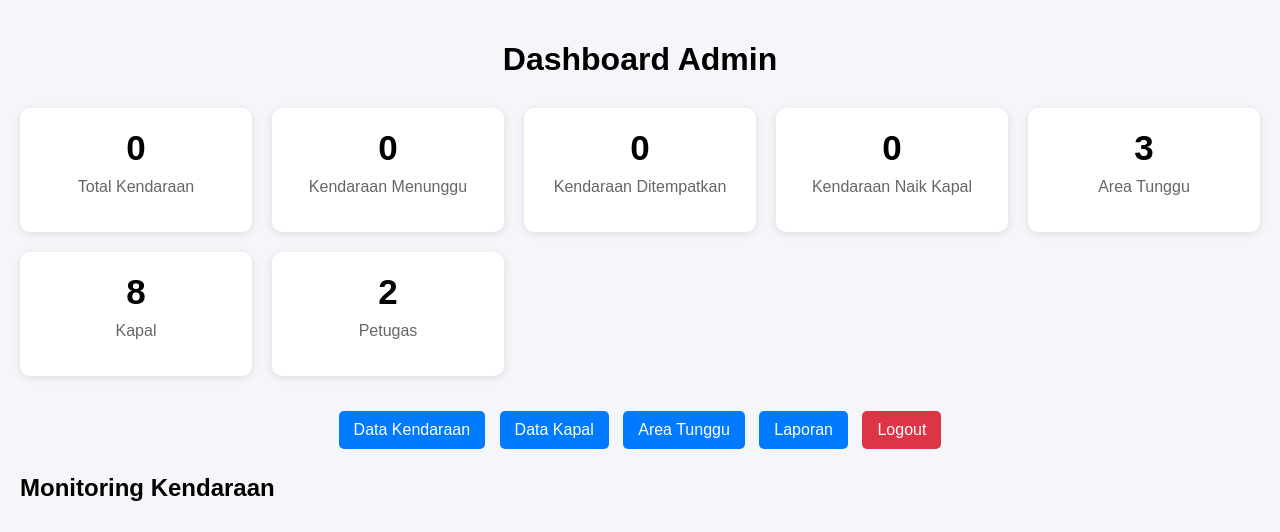
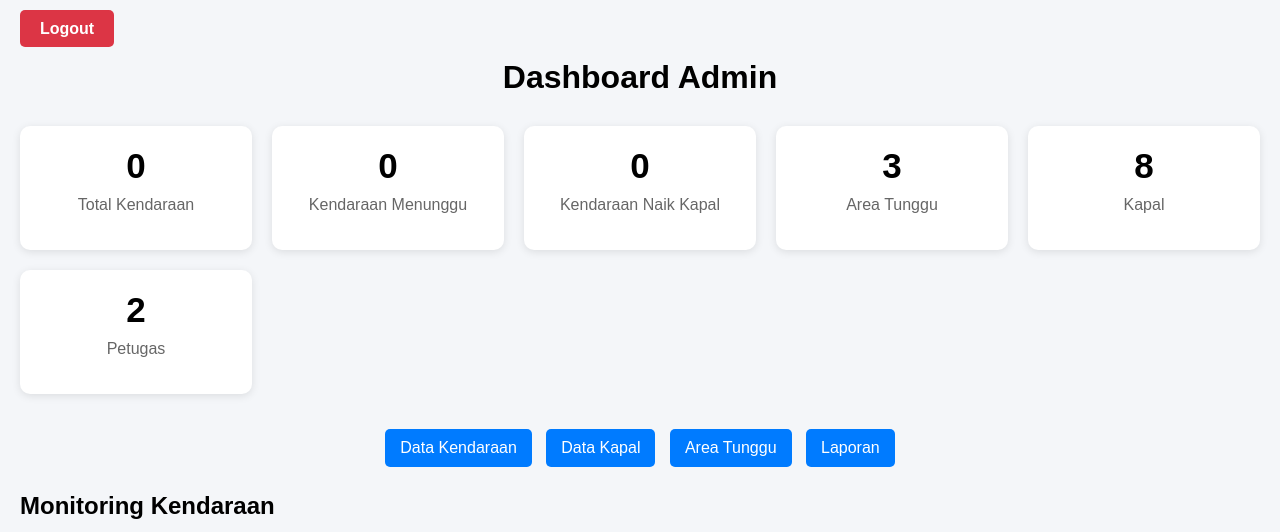
Before and after one commit to denissaputri1234-stack/Pelabuhan, a PHP site: page /admin/dashboard.php in a window 1280 px wide. Shown: the top 532 px of the page. Run offline with PHP 8.4, Linux system fonts and the light colour scheme; data comes from the database, SQL or seed files in the repository; data that the repository does not hold is empty.

Commit message:
ubah tanda logout

```diff
--- a/admin/dashboard.php
+++ b/admin/dashboard.php
@@ -156,7 +156,24 @@ $kendaraan = mysqli_query(
 
 <body>
 
+<div style="margin-bottom:20px;">
+
+    <a href="../auth/logout.php"
+       style="
+       background:#dc3545;
+       color:white;
+       padding:10px 20px;
+       text-decoration:none;
+       border-radius:5px;
+       font-weight:bold;
+       ">
+       Logout
+    </a>
+
+</div>
+
 <h1>Dashboard Admin</h1>
+
 
 <div class="container">
 
@@ -170,10 +187,6 @@ $kendaraan = mysqli_query(
         <p>Kendaraan Menunggu</p>
     </div>
 
-    <div class="card">
-        <h2><?= $ditempatkan ?></h2>
-        <p>Kendaraan Ditempatkan</p>
-    </div>
 
     <div class="card">
         <h2><?= $naik_kapal ?></h2>
@@ -215,10 +228,7 @@ $kendaraan = mysqli_query(
         Laporan
     </a>
 
-    <a href="../auth/logout.php"
-       style="background:#dc3545;">
-        Logout
-    </a>
+
 
 </div>
 
```
Also changed, not shown: assets/css/style.css (line endings or trailing spaces), assets/img/logo.png.
